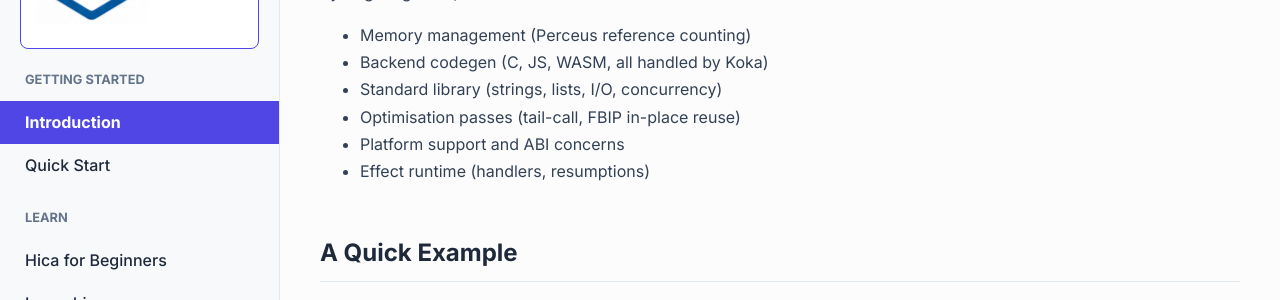
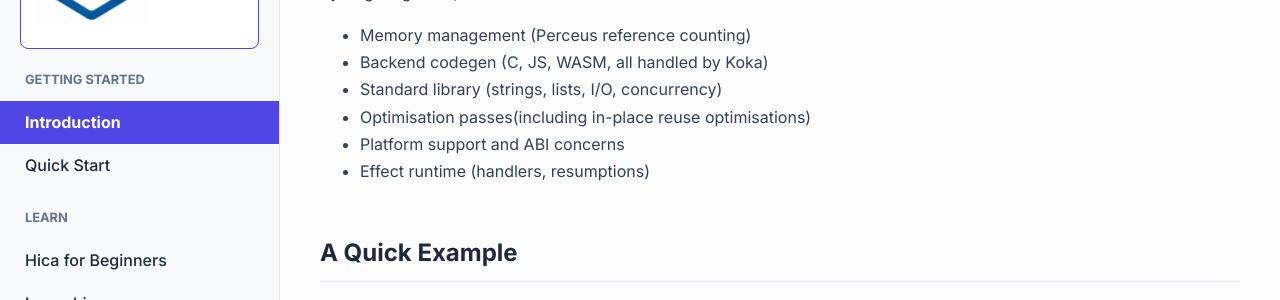
Before and after one commit to cladam/hica, a Jekyll site: the page built from docs/index.md, in a window 1280 px wide and 900 px high, scrolled down 922 px. Shown: the part 153-453 px from the top of the window. Built offline with Jekyll 4.4.1, drawn with Linux system fonts in a browser that asks for light colours.

Commit message:
docs: better sentance

```diff
--- a/docs/index.md
+++ b/docs/index.md
@@ -40,7 +40,7 @@ By targeting Koka, hica doesn't need to reinvent:
 - Memory management (Perceus reference counting)
 - Backend codegen (C, JS, WASM, all handled by Koka)
 - Standard library (strings, lists, I/O, concurrency)
-- Optimisation passes (tail-call, FBIP in-place reuse)
+- Optimisation passes(including in-place reuse optimisations)
 - Platform support and ABI concerns
 - Effect runtime (handlers, resumptions)
 
```
